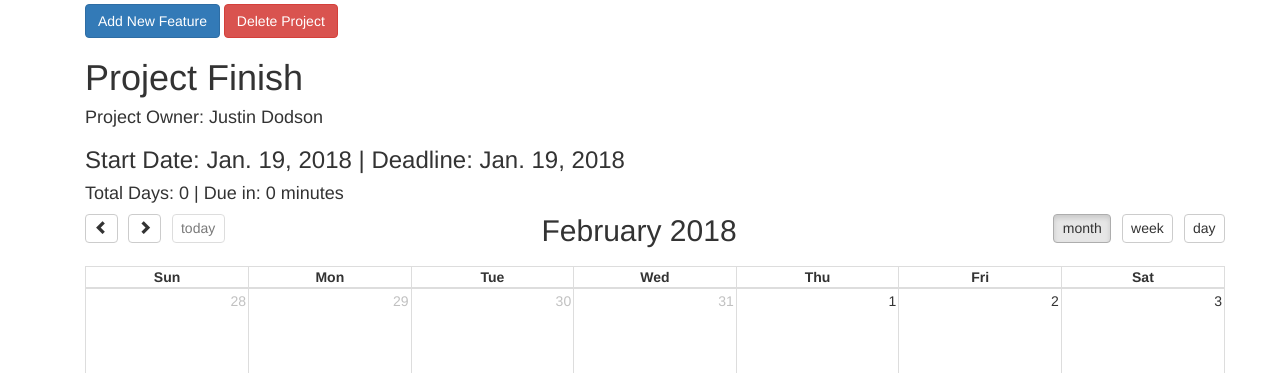
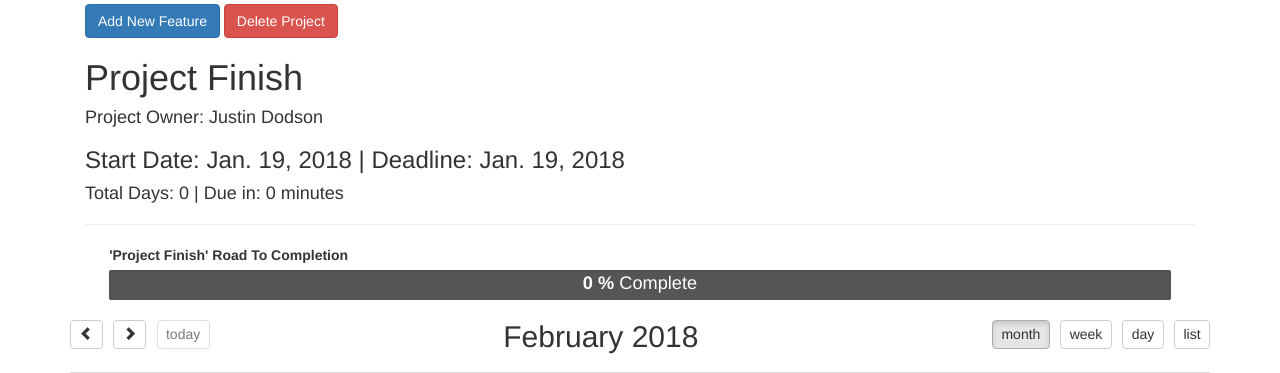
Before and after one commit to jdodson3106/projectroadmap, a Django app: page /projects/10/ in a window 1280 px wide. Shown: the part 229-602 px from the top of the page. Run offline with Django 3.2, Linux system fonts and the light colour scheme; data comes from the database, SQL or seed files in the repository; both versions use the stored data as it was after the commit; lists and menus that the app fills with data are empty; some libraries are stand-ins or nearby versions.

Commit message:
created dynamic date change on calendar objects with ajax

```diff
--- a/projects/urls.py
+++ b/projects/urls.py
@@ -12,6 +12,7 @@ urlpatterns = [
     path('project/<int:pk>/add-feature', views.add_feature, name='add_feature'),
     path('<int:pk>/delete/', ProjectDelete.as_view(), name='delete_project'),
     path('feature/<int:pk>', FeatureView.as_view(), name='feature_view'), # TODO: Add slug to project model
+    path('feature/<int:pk>/edit', views.update_feature, name='update_feature'),
     path('feature/<int:pk>/delete', DeleteFeature.as_view(), name='delete_feature'),
     path('feature/<int:pk>/marked_complete', views.mark_feature_complete, name='marked_complete'),
     path('task/<int:pk>/add-task', views.add_task_to_feature, name='add_task'),
--- a/projects/views.py
+++ b/projects/views.py
@@ -1,6 +1,7 @@
 from django.shortcuts import render, redirect, reverse
 from django.urls import reverse_lazy
 from django.http import JsonResponse
+from django.template.loader import render_to_string
 from django.utils.safestring import mark_safe
 from django.shortcuts import get_list_or_404, get_object_or_404
 from django.contrib.auth import login, authenticate
@@ -32,18 +33,30 @@ class ProjectDetail(DetailView):
     model = Project
     template_name = 'projects/project_view.html'
 
+    def calculate_completion_percent(self, arg):
+        completed = Feature.objects.filter(complete=True, project=arg).count()
+        total_features = Feature.objects.filter(project=arg).count()
+        percentage = (completed * 100) / total_features
+        print(percentage)
+        return percentage
+
     def get_context_data(self, **kwargs):
         context = super(ProjectDetail, self).get_context_data(**kwargs)
+        project = self.object
         new_feature_form = FeatureCreationForm()
         context['new_feature_form'] = new_feature_form
         features = Feature.objects.filter(project=self.get_object())
         context['features'] = features
         employees = Employee.objects.filter(boss=self.object.owner)
         context['employees'] = employees
-        calendar = self.object.create_calendar()
+        percentage = self.calculate_completion_percent(project)
+        context['percentage'] = percentage
+        calendar = self.object.create_calendar
         context['test_cal'] = calendar
         context['calendar'] = mark_safe(calendar)
         return context
+
+
 
 class ProjectDelete(DeleteView):
     model = Project
@@ -71,6 +84,24 @@ def add_feature(request, pk):
         print('from invalid')
     args = {'form':form, 'project':project}
     return redirect('accounts:admin_home', pk=project.owner.pk)
+
+
+def update_feature(request, pk):
+    data = dict()
+    feature = get_object_or_404(Feature, pk=pk)
+    form = FeatureCreationForm(request.POST, instance=feature)
+    if request.method == 'POST':
+        if form.is_valid():
+            form.save()
+            data['form_is_valid'] = True
+        else:
+            form = FeatureCreationForm(instance=feature)
+            data['form_is_valid'] = False
+    template_name = 'projects/partial_edit_feature.html'
+    context = {'form': form}
+    data['html_form'] = render_to_string(template_name, context, request=request)
+    data['working'] = True
+    return JsonResponse(data)
 
 class FeatureView(DetailView):
     model = Feature
--- a/static/css/style.css
+++ b/static/css/style.css
@@ -151,3 +151,21 @@
   background-color: #8e8e8e;
   color: white;
 }
+
+.progress{
+  height: 30px;
+  background-color: #555555 !important;
+  font-size: 1.3em;
+  color: white;
+  border-radius: 2px;
+}
+
+.progress-bar{
+  background-color: #00D5B2;
+  font-size: 1.3em;
+}
+
+.percentage-label {
+  position: relative;
+  top: 3px;
+}
--- a/templates/projects/project_view.html
+++ b/templates/projects/project_view.html
@@ -5,12 +5,14 @@
 <script type="text/javascript">
   $(document).ready(function(){
     $("#calendar").fullCalendar({
+      // defaultView: 'agendaWeek', // TODO: Create view for project
+                                // TODO: Create business hours options for projects
       themeSystem: 'bootstrap3',
       themeName: 'Darkly',
       header: {
         left: 'prev, next, today',
         center: 'title',
-        right: 'month, agendaWeek, agendaDay'
+        right: 'month, agendaWeek, agendaDay, list'
       },
 
       editable: true,
@@ -52,12 +54,44 @@
           $(element).find('.fc-title').append(" : Complete <small></small>");
           $(element).find('.fc-title').prepend(" ");
           $(element).find('small').addClass(" glyphicon glyphicon-check fc-font");
-        } else {
+        } else if (event.complete == "False") {
           $(element).find('.fc-title').append(" : Pending <small></small>");
           $(element).find('.fc-title').prepend(" ");
           $(element).find('small').addClass(" glyphicon glyphicon-time");
         }
-        },
+      },
+
+      eventDrop: function(event) {
+        $.ajax({
+          url: event.url + "/edit",
+          type: 'get',
+          dataType: 'json',
+          beforeSend: function() {
+            $("#modal-edit-feature").modal("show");
+          },
+          success: function(data){
+            $("#modal-edit-feature .modal-content").html(data.html_form);
+            $("#modal-edit-feature .modal-content #feature_start_date").val(moment(event.start).format("MM/DD/YYYY"));
+            $("#modal-edit-feature .modal-content #feature_deadline").val(moment(event.end).format("MM/DD/YYYY"));
+          }
+        })
+      },
+
+      eventResize: function(event) {
+        $.ajax({
+          url: event.url + "/edit",
+          type: 'get',
+          dataType: 'json',
+          beforeSend: function() {
+            $("#modal-edit-feature").modal("show");
+          },
+          success: function(data){
+            $("#modal-edit-feature .modal-content").html(data.html_form);
+            $("#modal-edit-feature .modal-content #feature_start_date").val(moment(event.start).format("MM/DD/YYYY"));
+            $("#modal-edit-feature .modal-content #feature_deadline").val(moment(event.end).format("MM/DD/YYYY"));
+          }
+        })
+      },
 
       select: function(start, end) {
         $("#newFeatureModal").modal("show");
@@ -66,12 +100,43 @@
       }
         // put options and callbacks here
     });
+
+    var saveForm = function () {
+      var form = $(this);
+      $.ajax({
+        url: form.attr("action"),
+        data: form.serialize(),
+        type: form.attr("method"),
+        dataType: 'json',
+        success: function (data) {
+          if (data.form_is_valid) {
+            $("#modal-edit-feature").modal("hide");
+          }
+          else {
+            $("#modal-edit-feature .modal-content").html(data.html_form);
+          }
+        }
+      });
+      return false;
+    };
+
+    var reloadPage = function() {
+      location.reload(); // TODO: needs to be ajax call to revert the drag
+    }
+
+    // update dates submit binding
+     $("#modal-edit-feature").on("submit", ".feature-update-form", saveForm);
+     $("#modal-edit-feature").on("click", ".cancel-feature-edit", reloadPage);
+
   });
+
+
+
 </script>
 {% endblock %}
 {% block body %}
+<!-- <div class="container"> -->
 <div class="container">
-
   <div class="container breadcrumb-container">
     <ol class="breadcrumb breadcrumb-arrow">
       <li><a onclick="loadProjectsTab()" href="{% url 'accounts:admin_home' pk=request.user.pk %}">All Projects</a></li>
@@ -91,7 +156,28 @@
     <h1>{{project.title}}</h1>
     <h4>Project Owner: {{project.owner.first_name}} {{project.owner.last_name}}</h4>
     <h3>Start Date: {{project.start_date|date}} | Deadline: {{project.deadline|date}}</h3>
-    <h4>Total Days: {{project.get_total_days}} | Due in:  {{project.deadline|timeuntil}}</h4>
+    <h4>Total Days: {{project.get_total_days}} | Due in:  {{project.deadline|timeuntil}} </h4>
+    <hr>
+  </div>
+</div>
+  <div class="row">
+    <div class="col-md-10 col-md-offset-1">
+      <label for="">'{{project.title}}' Road To Completion</label>
+      {% if percentage >= 10 %}
+        <div class="progress">
+          <div class="progress-bar " role="progressbar" aria-valuenow="{{percentage|floatformat:2}}" aria-valuemin="0" aria-valuemax="100" style="width: {{percentage}}%;">
+            <span class="percentage-label"><strong>{{percentage|floatformat:0}} %</strong> Complete</span>
+          </div>
+        </div>
+      {% else %}
+        <div class="progress" align='center'>
+          <strong>{{percentage|floatformat:0}} %</strong> Complete
+          <div class="progress-bar " role="progressbar" aria-valuenow="{{percentage|floatformat:2}}" aria-valuemin="0" aria-valuemax="100" style="width: {{percentage}}%;">
+
+          </div>
+        </div>
+      {% endif %}
+    </div>
   </div>
 
   <div class="container calendar-container">
```
Also changed, not shown: other parts of templates/projects/project_view.html (+10 -33 lines), templates/projects/partial_edit_feature.html (added, +27 -0 lines), db.sqlite3, templates/projects/partial_feature_create.html (added).
